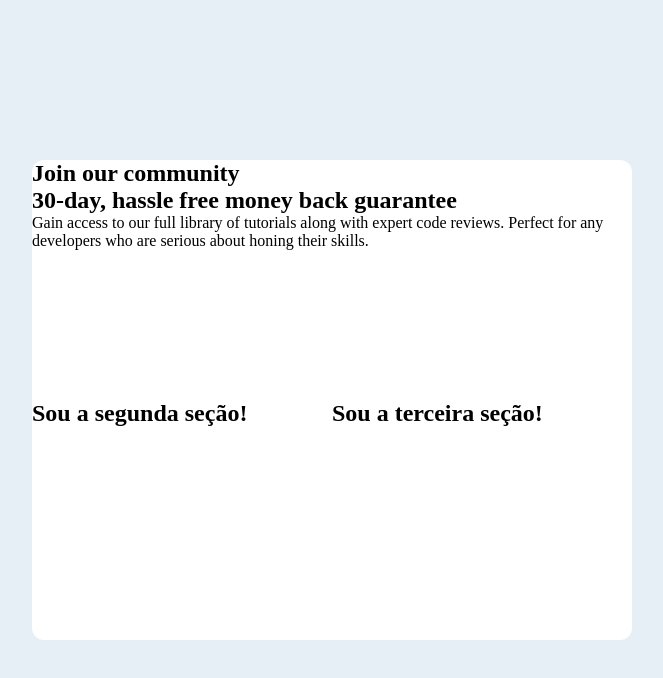
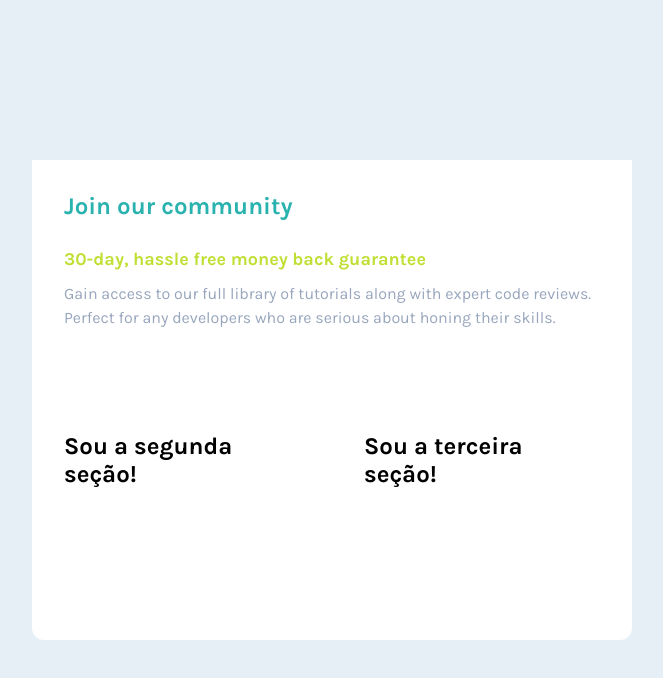
Before and after one commit to lucarl07/single-price-component, a React (Vite) app: page / in a window 1280 px wide. Shown: the top 678 px of the page, without its empty margins (308-971 px from the left). Built offline with nearby package versions, Linux system fonts and the light colour scheme.

Commit message:
Finish stylization for the 1st grid item

```diff
--- a/src/components/App/App.css
+++ b/src/components/App/App.css
@@ -1,6 +1,19 @@
 .item01 {
+    background-color: var(--white);
     grid-column: 1 / span 2;
     grid-row: 1;
+}
+.item01 h1 {
+    color: var(--cyan);
+    margin-bottom: 16px;
+}
+.item01 h2 {
+    color: var(--bright-yellow);
+    font-size: 18px;
+}
+.item01 p {
+    color: var(--grayish-blue);
+    line-height: 1.5rem;
 }
 
 .item02 {
--- a/src/components/Styles/Elements.js
+++ b/src/components/Styles/Elements.js
@@ -13,5 +13,8 @@ export const Container = styled.main `
 `;
 
 export const GridArea = styled.section `
-
+  display: flex;
+  flex-direction: column;
+  gap: 12px;
+  padding: 2rem;
 `;
--- a/src/index.css
+++ b/src/index.css
@@ -1,18 +1,30 @@
+:root {
+  /** Primary colors  **/
+  --cyan: hsl(179, 62%, 43%);
+  --bright-yellow: hsl(71, 73%, 54%);
+
+  /** Neutral colors  **/;
+  --light-gray: hsl(204, 43%, 93%);
+  --grayish-blue: hsl(218, 22%, 67%);
+  --white: hsl(0, 0%, 100%);
+}
+
+@font-face {
+  font-family: "Karla";
+  src: url(./assets/fonts/Karla/Karla-VariableFont_wght.ttf);
+}
+
 * {
   margin: 0;
   padding: 0;
   box-sizing: border-box;
+  font-family: 'Karla', sans-serif;
 }
 
 body {
   display: flex;
   flex-direction: column;
+  justify-content: center;
   height: 100vh;
-  justify-content: center;
-  background-color: hsl(204, 43%, 93%);
+  background-color: var(--light-gray);
 }
-
-@font-face {
-  font-family: "Karla", sans-serif;
-  src: url(./assets/fonts/Karla/Karla-VariableFont_wght.ttf);
-}
```
